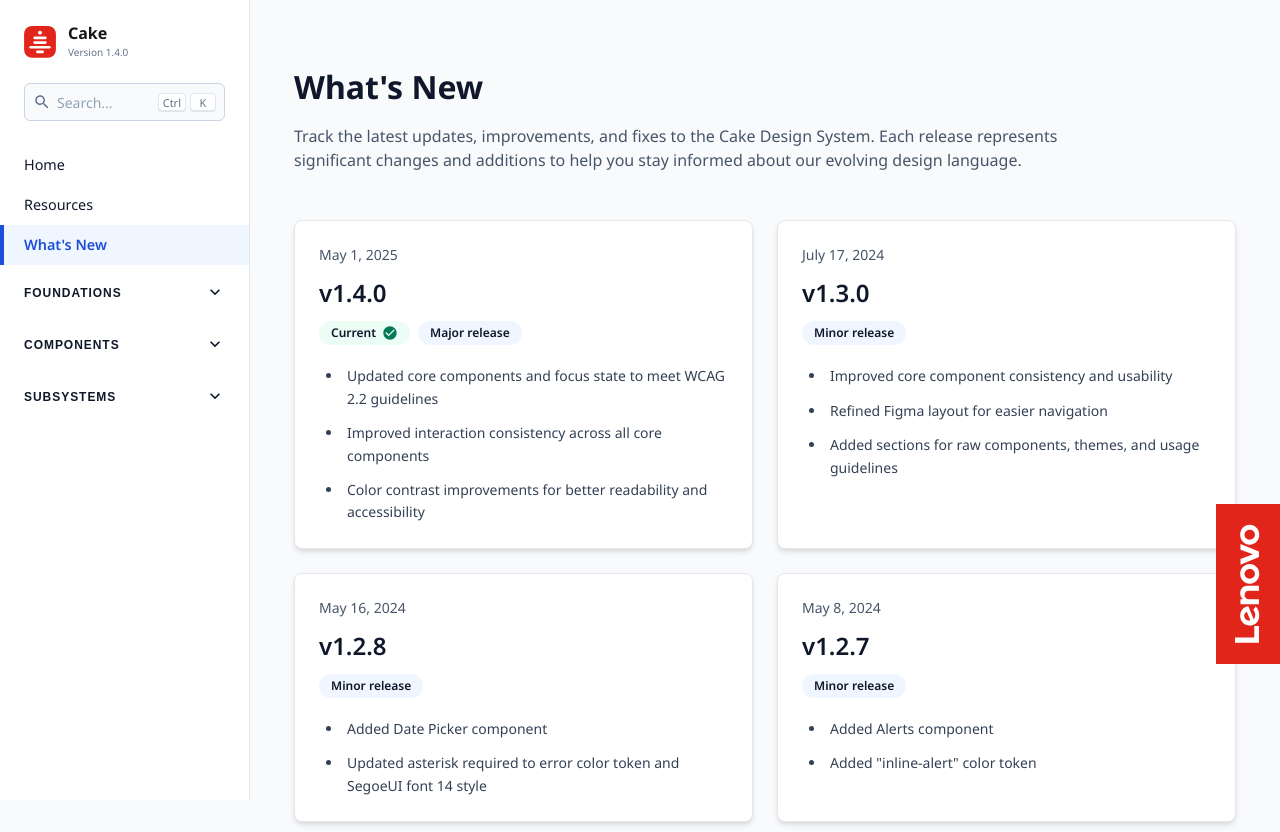
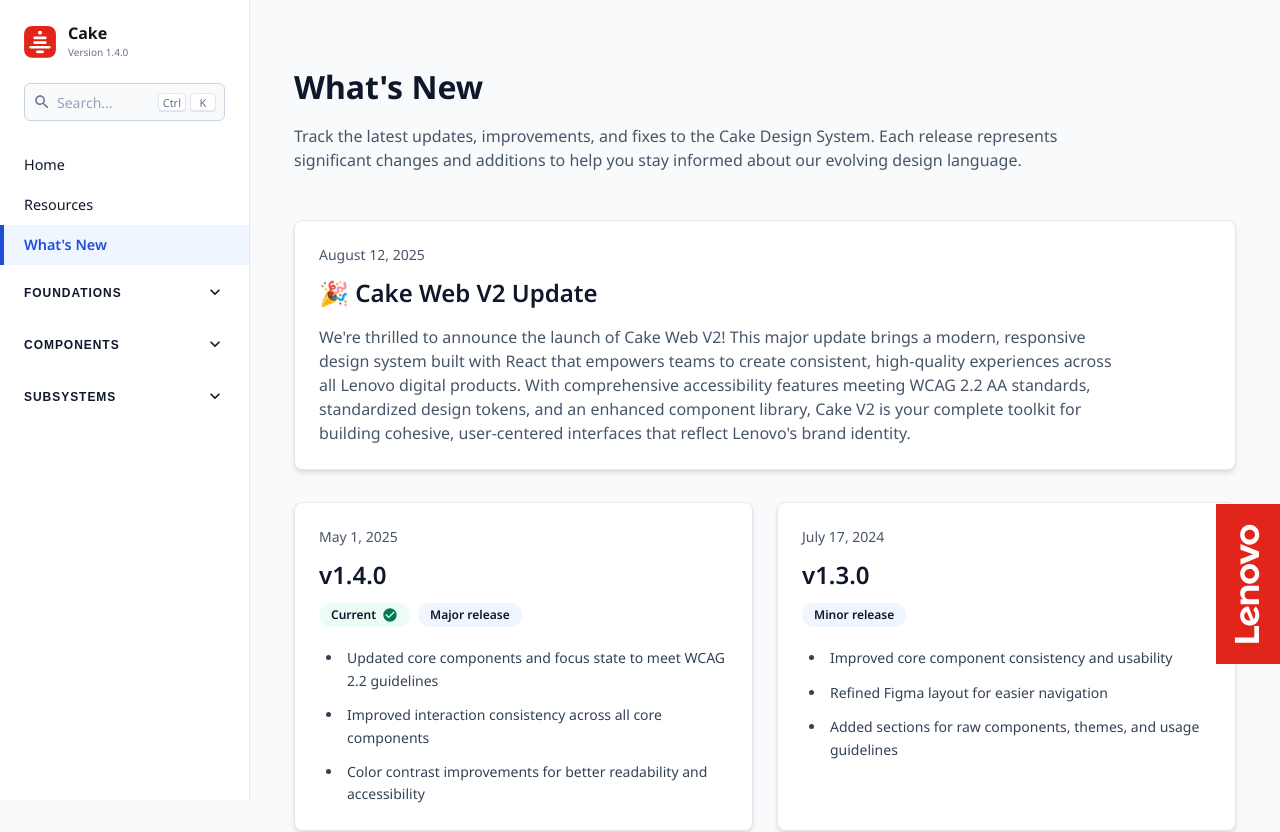
Before and after one commit to cake-admin/cakev2, a React (Create React App) app: page /whats-new in a window 1280 px wide. Shown: the top 832 px of the page. Built offline with nearby package versions, Linux system fonts and the light colour scheme.

Commit message:
Update What's New card to reflect Cake V2 announcement
- Changed version from v1.4.0 to Cake Web V2 Update with party popper emoji
- Updated date to current date dynamically
- Removed 'New' badge for cleaner design
- Updated homepage card to match What's New page announcement

```diff
--- a/src/pages/Home.js
+++ b/src/pages/Home.js
@@ -281,17 +281,9 @@ const Home = () => {
                   borderRadius: '0.75rem',
                   background: 'white'
                 }}>
-                  <div style={{ display: 'flex', justifyContent: 'space-between', alignItems: 'center' }}>
-                    <div>
-                      <ReleaseDate style={{ fontSize: '0.75rem', marginBottom: '0.5rem' }}>May 1, 2025</ReleaseDate>
-                      <ReleaseVersion style={{ fontSize: '1rem', marginBottom: '0.5rem' }}>v1.4.0</ReleaseVersion>
-                    </div>
-                    <Chip
-                      type="success"
-                      label="Current"
-                      leftIcon={<StyledSuccessIcon />}
-                      size="small"
-                    />
+                  <div>
+                    <ReleaseDate style={{ fontSize: '0.75rem', marginBottom: '0.5rem' }}>{new Date().toLocaleDateString('en-US', { year: 'numeric', month: 'long', day: 'numeric' })}</ReleaseDate>
+                    <ReleaseVersion style={{ fontSize: '1rem', marginBottom: '0.5rem' }}>🎉 Cake Web V2 Update</ReleaseVersion>
                   </div>
                 </div>
               </div>
--- a/src/pages/WhatsNew.js
+++ b/src/pages/WhatsNew.js
@@ -36,6 +36,15 @@ const ChangelogGrid = styled.div`
   gap: 24px;
   width: 100%;
   max-width: 1200px;
+`;
+
+const AnnouncementGrid = styled.div`
+  display: grid;
+  grid-template-columns: 1fr;
+  gap: 24px;
+  width: 100%;
+  max-width: 1200px;
+  margin-bottom: 32px;
 `;
 
 const StyledUpdateDate = styled.div`
@@ -85,6 +94,22 @@ const StyledCardTitle = styled(Card.Title)`
 
 const WhatsNew = () => {
   const isDarkMode = false; // Using light theme
+
+  // Get current date for the announcement
+  const getCurrentDate = () => {
+    const now = new Date();
+    return now.toLocaleDateString('en-US', {
+      year: 'numeric',
+      month: 'long',
+      day: 'numeric'
+    });
+  };
+
+  const announcement = {
+    title: '🎉 Cake Web V2 Update',
+    date: getCurrentDate(),
+    description: 'We\'re thrilled to announce the launch of Cake Web V2! This major update brings a modern, responsive design system built with React that empowers teams to create consistent, high-quality experiences across all Lenovo digital products. With comprehensive accessibility features meeting WCAG 2.2 AA standards, standardized design tokens, and an enhanced component library, Cake V2 is your complete toolkit for building cohesive, user-centered interfaces that reflect Lenovo\'s brand identity.'
+  };
 
   const updates = [
     {
@@ -163,6 +188,20 @@ const WhatsNew = () => {
         </Description>
       </Header>
 
+      {/* Announcement Card */}
+      <AnnouncementGrid>
+        <Card elevated hoverable>
+          <Card.Body>
+            <StyledUpdateDate>{announcement.date}</StyledUpdateDate>
+            <StyledCardTitle>{announcement.title}</StyledCardTitle>
+            <Description style={{ marginTop: '16px', marginBottom: '0' }}>
+              {announcement.description}
+            </Description>
+          </Card.Body>
+        </Card>
+      </AnnouncementGrid>
+
+      {/* Version Updates */}
       <ChangelogGrid>
         {(() => {
           const sortedUpdates = updates.sort((a, b) => new Date(b.date) - new Date(a.date));
```
